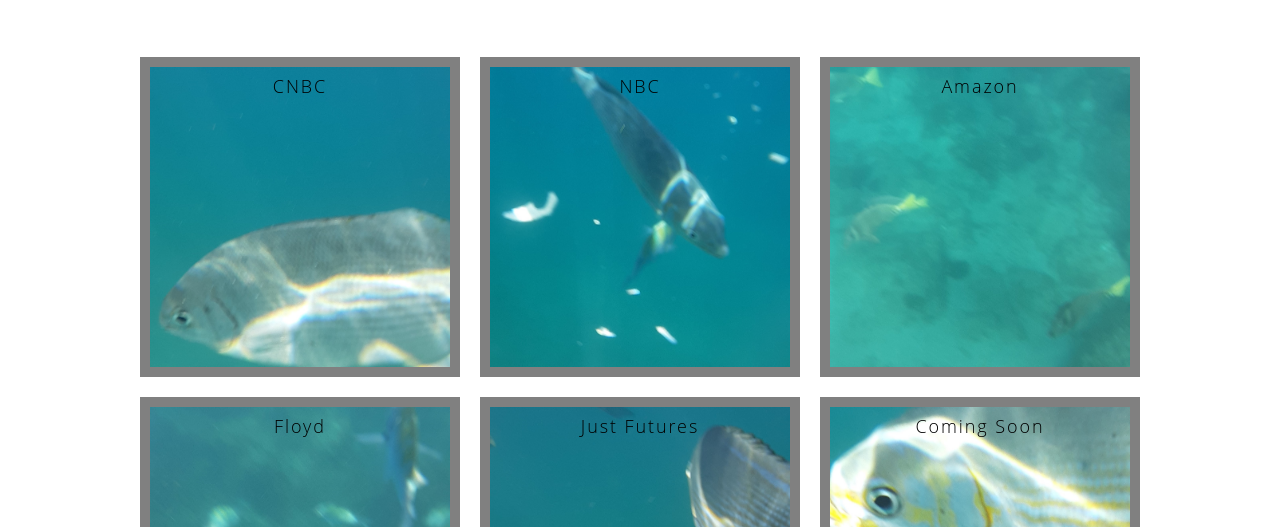
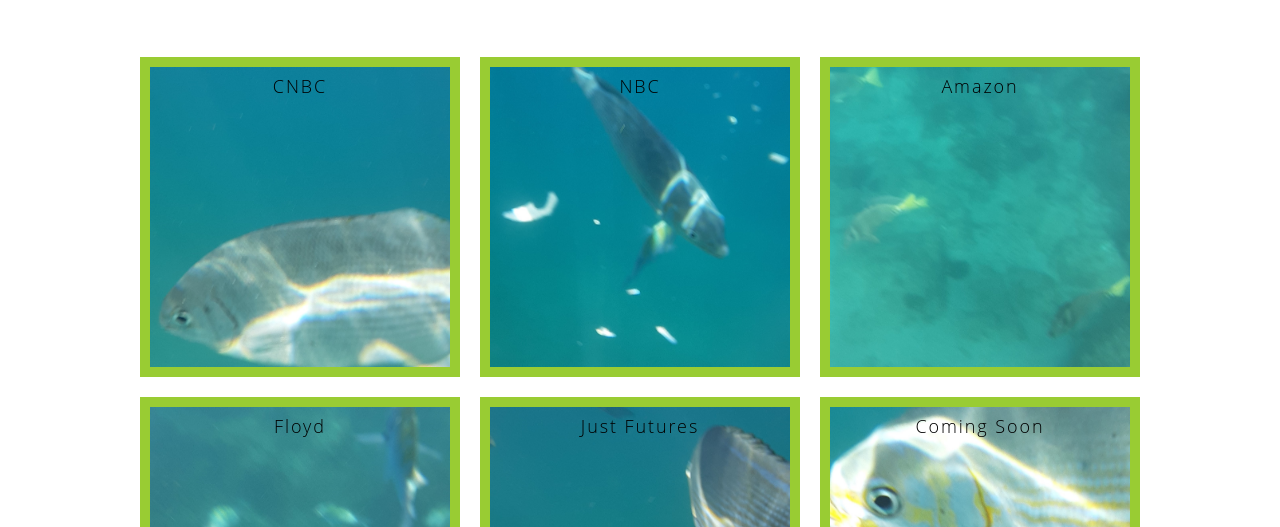
Before and after one commit to suritas/portfolio_submitted, a plain HTML site: page index.html in a window 1280 px wide. Shown: the part 273-800 px from the top of the page. Drawn offline with Linux system fonts and the light colour scheme.

Commit message:
Add files via upload

```diff
--- a/css/style.css
+++ b/css/style.css
@@ -160,7 +160,7 @@
 margin:50px;
 }
 .gallery > a{
-border: 10px grey solid;
+border: 10px #99CC33 solid;
 color:black;   /* for WAVE */
 font-size: 18px;  /* for WAVE */
 text-decoration: none;  /* for WAVE */
```
